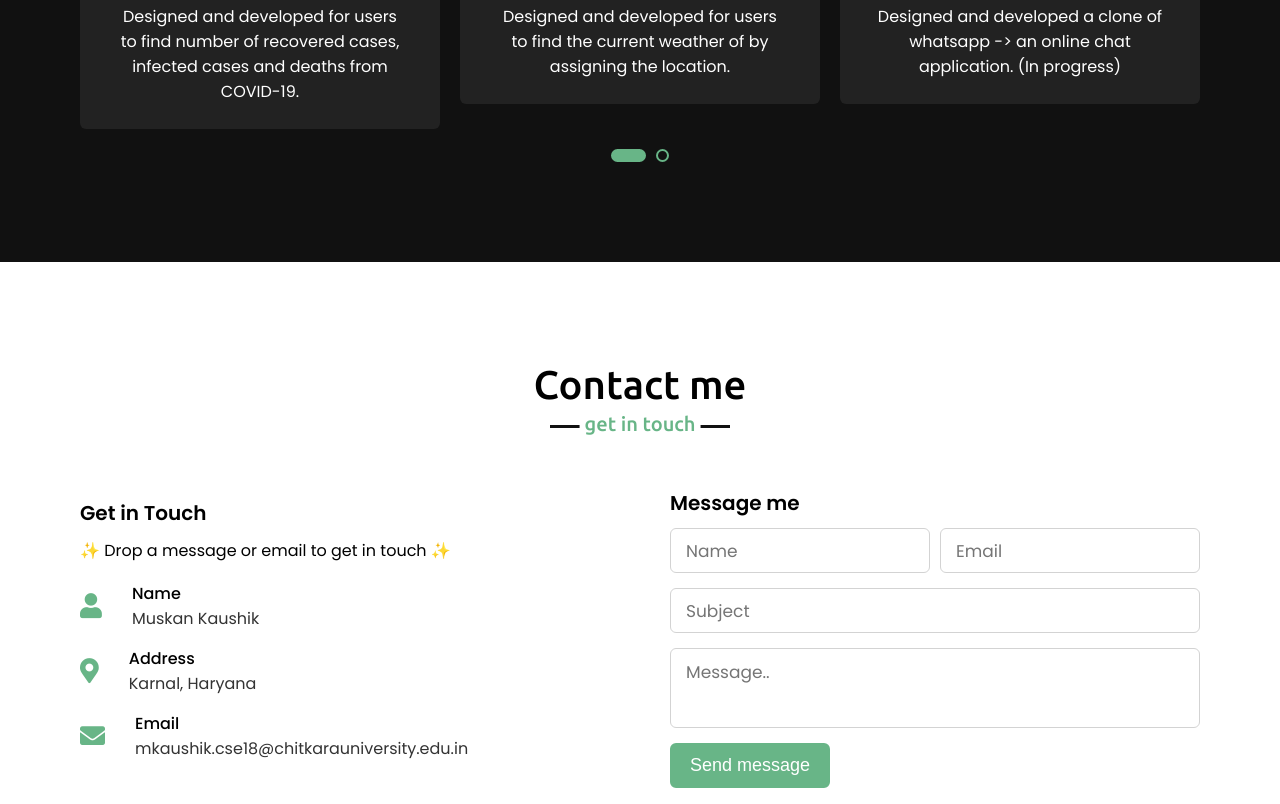
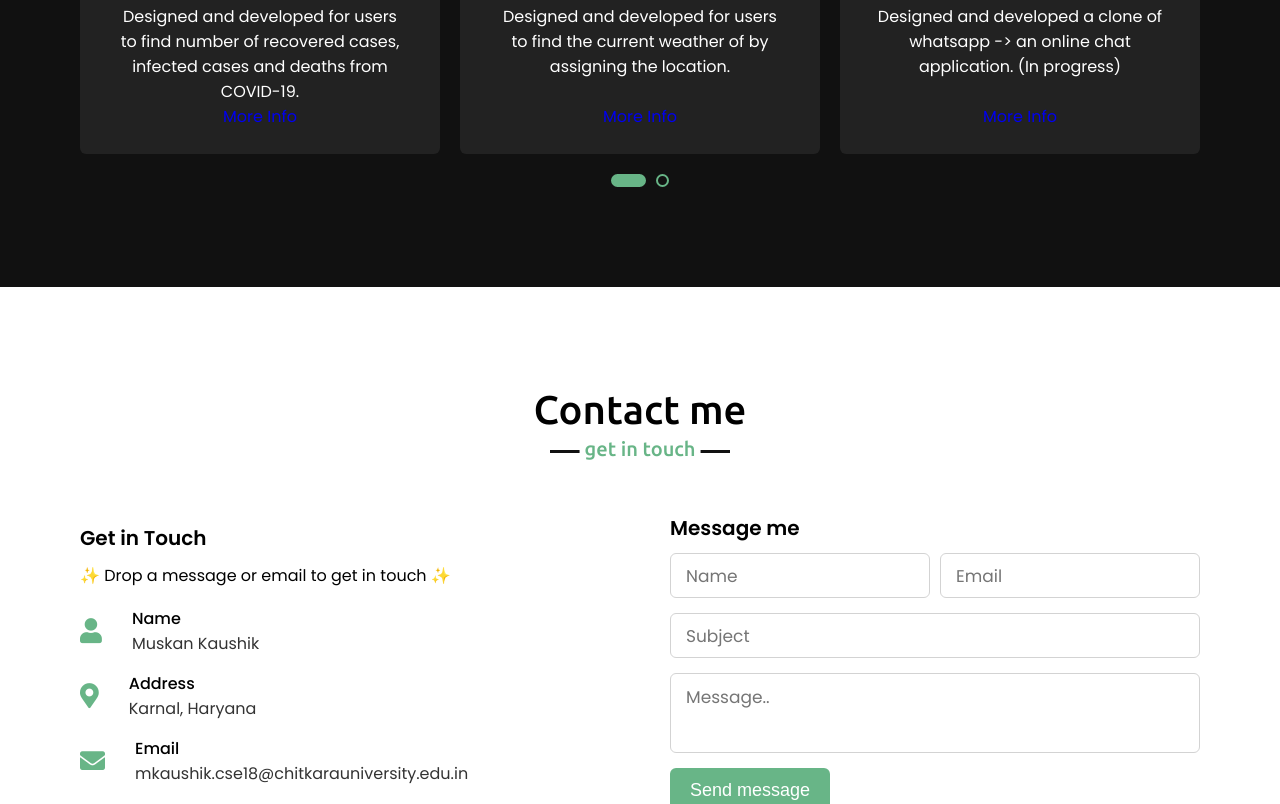
Before and after one commit to MuskanKaushik/My-Portfolio-Website, a plain HTML site: page index.html in a window 1280 px wide. Shown: the part 3309-4113 px from the top of the page. Drawn offline with nearby package versions, Linux system fonts and the light colour scheme.

Commit message:
Final Commit

```diff
--- a/index.html
+++ b/index.html
@@ -23,7 +23,7 @@
                 <li><a href="#about" class="menu-btn">About</a></li>
                 <li><a href="#interests" class="menu-btn">Interests</a></li>
                 <li><a href="#skills" class="menu-btn">Skills</a></li>
-                <li><a href="#teams" class="menu-btn">Projects</a></li>
+                <li><a href="#projects" class="menu-btn">Projects</a></li>
                 <li><a href="#contact" class="menu-btn">Contact</a></li>
             </ul>
             <div class="menu-btn">
@@ -54,7 +54,7 @@
                     <p>An Engineering undergraduate at Chitkara University, Himachal Pradesh. My major is computer Engineering. I have
                        represented Chitkara University at Metropolia University Of Applied Science, Finland under an Erasmus and
                        Scholarship program held by the European government(Jan 2020 - May 2020). Web Technologies fascinates me the most and I spend most of my time learning about them. </p>
-                    <a href="#">Download Resume</a>
+                    <a href="https://drive.google.com/file/d/1TcVkyyanf8MoU9EFfNT5CQzApTmu4oIr/view?usp=sharing">Download Resume</a>
                 </div>
             </div>
         </div>
@@ -102,7 +102,7 @@
                         ⚫ CyberSecurity Operations<br>
                         ⚫ Industrial IoT on Google Cloud Platform<br>
                         ⚫ Google Cloud Platform Fundamentals: Core Infrastructure</p>
-                    <a href="#">More info</a>
+                    <a href="https://drive.google.com/file/d/1JVsuNaTB4wBhFYAP9BhikJGTbCt5i0EH/view?usp=sharing">More info</a>
                 </div>
                 <div class="column right">
                     <div class="bars">
@@ -154,6 +154,7 @@
                         <img src="C:\Users\Adminb\Desktop\My Portfolio Website\images\school.png" alt="">
                         <div class="text">School Management System</div>
                         <p>An online platform designed for students to find information related to school like fee details, gate pass etc at one place.</p>
+                        <a href="https://github.com/MuskanKaushik/sms-master">More Info</a>
                     </div>
                 </div>
                 <div class="card">
@@ -161,27 +162,32 @@
                         <img src="C:\Users\Adminb\Desktop\My Portfolio Website\images\covid.png" alt="">
                         <div class="text">COVID-19 TRACKER<br><br></div>
                         <p>Designed and developed for users to find number of recovered cases, infected cases and deaths from COVID-19.</p>
+                        <a href="https://github.com/MuskanKaushik/covid19_tracker">More Info</a>
                     </div>
                 </div>
                 <div class="card">
                     <div class="box">
                         <img src="C:\Users\Adminb\Desktop\My Portfolio Website\images\cloud.jpg" alt="">
                         <div class="text">Weather Application<br><br></div>
-                        <p>Designed and developed for users to find the current weather of by assigning the location.<br></p>
+                        <p>Designed and developed for users to find the current weather of by assigning the location.<br><br></p>
+                        <a href="https://github.com/MuskanKaushik/weatherApp">More Info</a>
                     </div>
                 </div>
                 <div class="card">
                     <div class="box">
                         <img src="C:\Users\Adminb\Desktop\My Portfolio Website\images\whatsapp.jpg" alt="">
                         <div class="text">WhatsApp Clone<br><br></div>
-                        <p>Designed and developed a clone of whatsapp -> an online chat application. (In progress)</p>
+                        <p>Designed and developed a clone of whatsapp -> an online chat application. (In progress)<br><br></p>
+                        <a href="https://github.com/MuskanKaushik/whatsapp-clone">More Info</a>
+                        <p></p>
                     </div>
                 </div>
                 <div class="card">
                     <div class="box">
                         <img src="C:\Users\Adminb\Desktop\My Portfolio Website\images\blog.jpg" alt="">
                         <div class="text">Blog Post Application<br><br></div>
-                        <p>SignUp and LoginUp Application, users can also create posts made by JAVA, SpringBoot.</p>
+                        <p>SignUp and LoginUp Application, users can also create posts made by java, SpringBoot.<br><br></p>
+                        <a href="https://github.com/MuskanKaushik/BlogPostApplication">More Info</a>
                     </div>
                 </div>
             </div>
```
